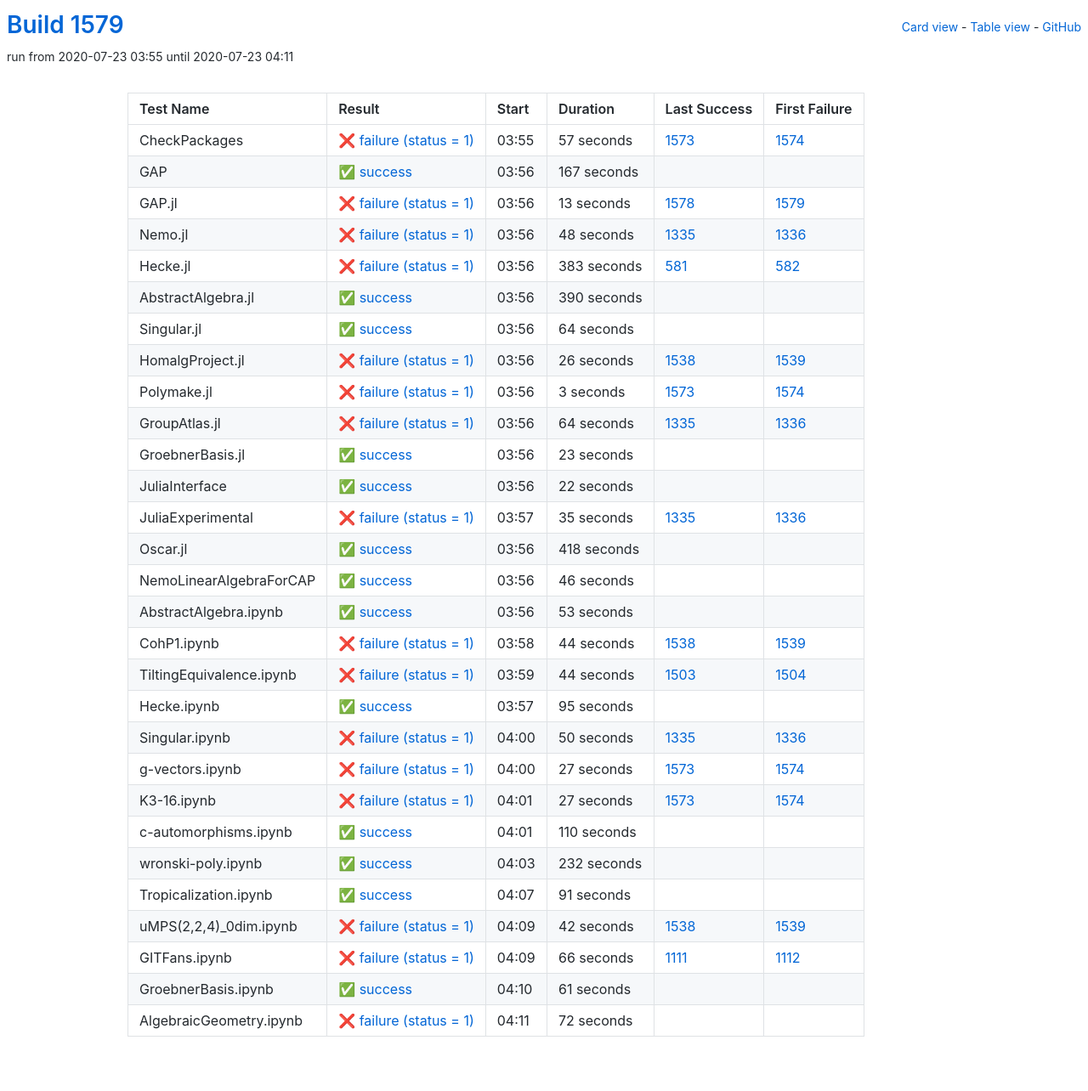
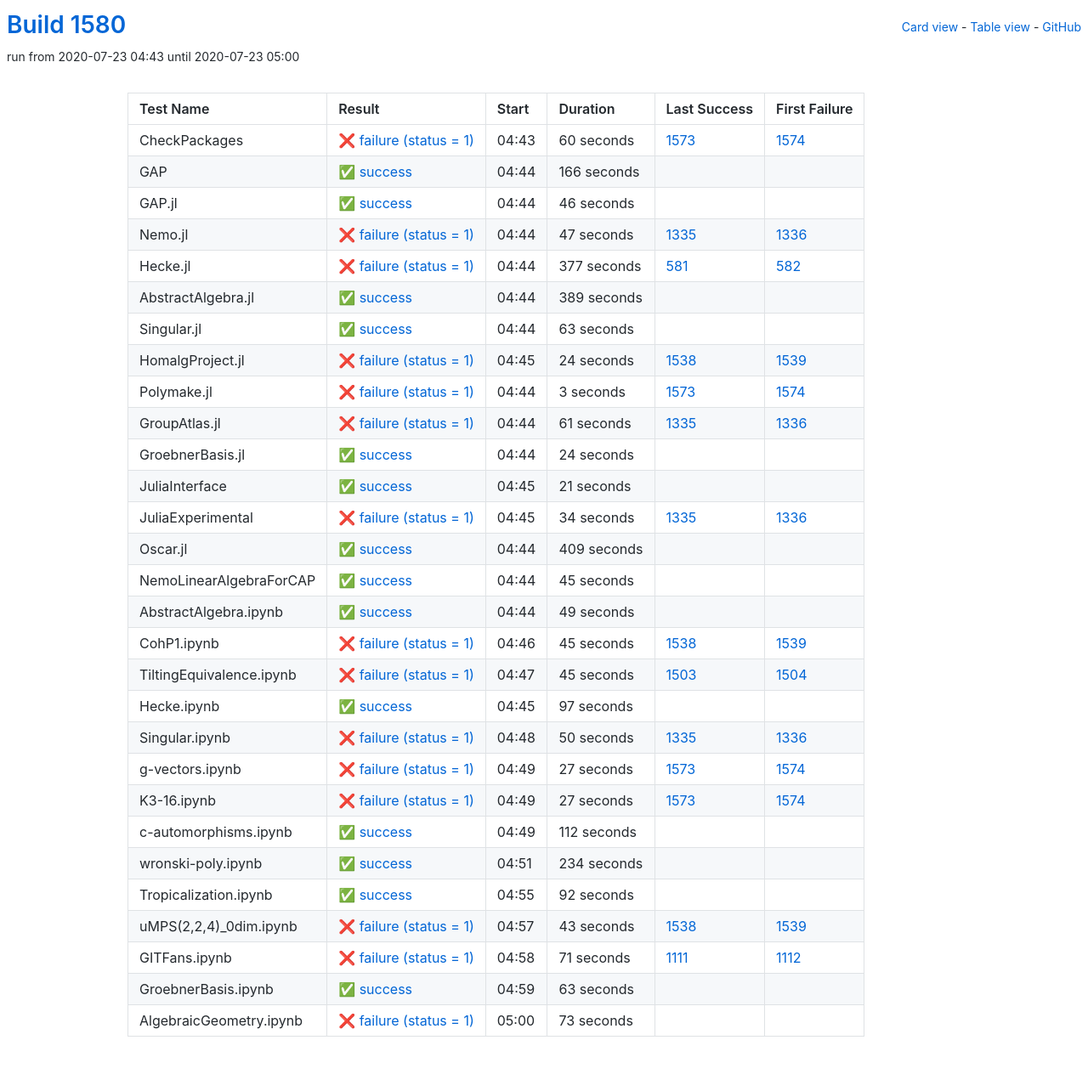
Before and after one commit to oscar-system/oscar-ci-status-1.4, a Jekyll site: the page built from table.html, in a window 1280 px wide. Shown: the whole page at 85% size. Built offline with Jekyll 4.4.1, drawn with Linux system fonts in a browser that asks for light colours.

Commit message:
Build #1580

```diff
--- a/_data/ci.yml
+++ b/_data/ci.yml
@@ -1,6 +1,6 @@
 ---
-build: 1579
-build_url: https://oscarci.mathematik.uni-kl.de/job/oscar-julia-1.4/1579/
+build: 1580
+build_url: https://oscarci.mathematik.uni-kl.de/job/oscar-julia-1.4/1580/
 job: oscar-julia-1.4
 organization: oscar-system
 repo: oscar-ci-status-1.4
@@ -8,104 +8,104 @@ repourl: https://github.com/oscar-system/oscar-ci-status-1.4
 tests:
 - name: CheckPackages
   id: checkpackages
-  log: https://oscarci.mathematik.uni-kl.de/job/oscar-julia-1.4/1579/artifact/logs/build-1579/CheckPackages.log
-  start: 2020-07-23 03:55
+  log: https://oscarci.mathematik.uni-kl.de/job/oscar-julia-1.4/1580/artifact/logs/build-1580/CheckPackages.log
+  start: 2020-07-23 04:43
   success: false
   exitcode: 1
   status: failure
-  duration: 57
+  duration: 60
   last_success: 1573
   last_success_url: https://oscarci.mathematik.uni-kl.de/job/oscar-julia-1.4/1573/
   first_failure: 1574
   first_failure_url: https://oscarci.mathematik.uni-kl.de/job/oscar-julia-1.4/1574/
 - name: GAP
   id: gap
-  log: https://oscarci.mathematik.uni-kl.de/job/oscar-julia-1.4/1579/artifact/logs/build-1579/GAP.log
-  start: 2020-07-23 03:56
+  log: https://oscarci.mathematik.uni-kl.de/job/oscar-julia-1.4/1580/artifact/logs/build-1580/GAP.log
+  start: 2020-07-23 04:44
   success: true
   exitcode: 0
   status: success
-  duration: 167
+  duration: 166
   last_success: false
   last_success_url:
   first_failure: false
   first_failure_url:
 - name: GAP.jl
   id: gap-jl
-  log: https://oscarci.mathematik.uni-kl.de/job/oscar-julia-1.4/1579/artifact/logs/build-1579/GAP.jl.log
-  start: 2020-07-23 03:56
+  log: https://oscarci.mathematik.uni-kl.de/job/oscar-julia-1.4/1580/artifact/logs/build-1580/GAP.jl.log
+  start: 2020-07-23 04:44
+  success: true
+  exitcode: 0
+  status: success
+  duration: 46
+  last_success: false
+  last_success_url:
+  first_failure: false
+  first_failure_url:
+- name: Nemo.jl
+  id: nemo-jl
+  log: https://oscarci.mathematik.uni-kl.de/job/oscar-julia-1.4/1580/artifact/logs/build-1580/Nemo.jl.log
+  start: 2020-07-23 04:44
   success: false
   exitcode: 1
   status: failure
-  duration: 13
-  last_success: 1578
-  last_success_url: https://oscarci.mathematik.uni-kl.de/job/oscar-julia-1.4/1578/
-  first_failure: 1579
-  first_failure_url: https://oscarci.mathematik.uni-kl.de/job/oscar-julia-1.4/1579/
-- name: Nemo.jl
-  id: nemo-jl
-  log: https://oscarci.mathematik.uni-kl.de/job/oscar-julia-1.4/1579/artifact/logs/build-1579/Nemo.jl.log
-  start: 2020-07-23 03:56
-  success: false
-  exitcode: 1
-  status: failure
-  duration: 48
+  duration: 47
   last_success: 1335
   last_success_url: https://oscarci.mathematik.uni-kl.de/job/oscar-julia-1.4/1335/
   first_failure: 1336
   first_failure_url: https://oscarci.mathematik.uni-kl.de/job/oscar-julia-1.4/1336/
 - name: Hecke.jl
   id: hecke-jl
-  log: https://oscarci.mathematik.uni-kl.de/job/oscar-julia-1.4/1579/artifact/logs/build-1579/Hecke.jl.log
-  start: 2020-07-23 03:56
+  log: https://oscarci.mathematik.uni-kl.de/job/oscar-julia-1.4/1580/artifact/logs/build-1580/Hecke.jl.log
+  start: 2020-07-23 04:44
   success: false
   exitcode: 1
   status: failure
-  duration: 383
+  duration: 377
   last_success: 581
   last_success_url: https://oscarci.mathematik.uni-kl.de/job/oscar-julia-1.4/581/
   first_failure: 582
   first_failure_url: https://oscarci.mathematik.uni-kl.de/job/oscar-julia-1.4/582/
 - name: AbstractAlgebra.jl
   id: abstractalgebra-jl
-  log: https://oscarci.mathematik.uni-kl.de/job/oscar-julia-1.4/1579/artifact/logs/build-1579/AbstractAlgebra.jl.log
-  start: 2020-07-23 03:56
+  log: https://oscarci.mathematik.uni-kl.de/job/oscar-julia-1.4/1580/artifact/logs/build-1580/AbstractAlgebra.jl.log
+  start: 2020-07-23 04:44
   success: true
   exitcode: 0
   status: success
-  duration: 390
+  duration: 389
   last_success: false
   last_success_url:
   first_failure: false
   first_failure_url:
 - name: Singular.jl
   id: singular-jl
-  log: https://oscarci.mathematik.uni-kl.de/job/oscar-julia-1.4/1579/artifact/logs/build-1579/Singular.jl.log
-  start: 2020-07-23 03:56
+  log: https://oscarci.mathematik.uni-kl.de/job/oscar-julia-1.4/1580/artifact/logs/build-1580/Singular.jl.log
+  start: 2020-07-23 04:44
   success: true
   exitcode: 0
   status: success
-  duration: 64
+  duration: 63
   last_success: false
   last_success_url:
   first_failure: false
   first_failure_url:
 - name: HomalgProject.jl
   id: homalgproject-jl
-  log: https://oscarci.mathematik.uni-kl.de/job/oscar-julia-1.4/1579/artifact/logs/build-1579/HomalgProject.jl.log
-  start: 2020-07-23 03:56
+  log: https://oscarci.mathematik.uni-kl.de/job/oscar-julia-1.4/1580/artifact/logs/build-1580/HomalgProject.jl.log
+  start: 2020-07-23 04:45
   success: false
   exitcode: 1
   status: failure
-  duration: 26
+  duration: 24
   last_success: 1538
   last_success_url: https://oscarci.mathematik.uni-kl.de/job/oscar-julia-1.4/1538/
   first_failure: 1539
   first_failure_url: https://oscarci.mathematik.uni-kl.de/job/oscar-julia-1.4/1539/
 - name: Polymake.jl
   id: polymake-jl
-  log: https://oscarci.mathematik.uni-kl.de/job/oscar-julia-1.4/1579/artifact/logs/build-1579/Polymake.jl.log
-  start: 2020-07-23 03:56
+  log: https://oscarci.mathematik.uni-kl.de/job/oscar-julia-1.4/1580/artifact/logs/build-1580/Polymake.jl.log
+  start: 2020-07-23 04:44
   success: false
   exitcode: 1
   status: failure
@@ -116,128 +116,128 @@ tests:
   first_failure_url: https://oscarci.mathematik.uni-kl.de/job/oscar-julia-1.4/1574/
 - name: GroupAtlas.jl
   id: groupatlas-jl
-  log: https://oscarci.mathematik.uni-kl.de/job/oscar-julia-1.4/1579/artifact/logs/build-1579/GroupAtlas.jl.log
-  start: 2020-07-23 03:56
+  log: https://oscarci.mathematik.uni-kl.de/job/oscar-julia-1.4/1580/artifact/logs/build-1580/GroupAtlas.jl.log
+  start: 2020-07-23 04:44
   success: false
   exitcode: 1
   status: failure
-  duration: 64
+  duration: 61
   last_success: 1335
   last_success_url: https://oscarci.mathematik.uni-kl.de/job/oscar-julia-1.4/1335/
   first_failure: 1336
   first_failure_url: https://oscarci.mathematik.uni-kl.de/job/oscar-julia-1.4/1336/
 - name: GroebnerBasis.jl
   id: groebnerbasis-jl
-  log: https://oscarci.mathematik.uni-kl.de/job/oscar-julia-1.4/1579/artifact/logs/build-1579/GroebnerBasis.jl.log
-  start: 2020-07-23 03:56
+  log: https://oscarci.mathematik.uni-kl.de/job/oscar-julia-1.4/1580/artifact/logs/build-1580/GroebnerBasis.jl.log
+  start: 2020-07-23 04:44
   success: true
   exitcode: 0
   status: success
-  duration: 23
+  duration: 24
   last_success: false
   last_success_url:
   first_failure: false
   first_failure_url:
 - name: JuliaInterface
   id: juliainterface
-  log: https://oscarci.mathematik.uni-kl.de/job/oscar-julia-1.4/1579/artifact/logs/build-1579/JuliaInterface.log
-  start: 2020-07-23 03:56
+  log: https://oscarci.mathematik.uni-kl.de/job/oscar-julia-1.4/1580/artifact/logs/build-1580/JuliaInterface.log
+  start: 2020-07-23 04:45
   success: true
   exitcode: 0
   status: success
-  duration: 22
+  duration: 21
   last_success: false
   last_success_url:
   first_failure: false
   first_failure_url:
 - name: JuliaExperimental
   id: juliaexperimental
-  log: https://oscarci.mathematik.uni-kl.de/job/oscar-julia-1.4/1579/artifact/logs/build-1579/JuliaExperimental.log
-  start: 2020-07-23 03:57
+  log: https://oscarci.mathematik.uni-kl.de/job/oscar-julia-1.4/1580/artifact/logs/build-1580/JuliaExperimental.log
+  start: 2020-07-23 04:45
   success: false
   exitcode: 1
   status: failure
-  duration: 35
+  duration: 34
   last_success: 1335
   last_success_url: https://oscarci.mathematik.uni-kl.de/job/oscar-julia-1.4/1335/
   first_failure: 1336
   first_failure_url: https://oscarci.mathematik.uni-kl.de/job/oscar-julia-1.4/1336/
 - name: Oscar.jl
   id: oscar-jl
-  log: https://oscarci.mathematik.uni-kl.de/job/oscar-julia-1.4/1579/artifact/logs/build-1579/Oscar.jl.log
-  start: 2020-07-23 03:56
+  log: https://oscarci.mathematik.uni-kl.de/job/oscar-julia-1.4/1580/artifact/logs/build-1580/Oscar.jl.log
+  start: 2020-07-23 04:44
   success: true
   exitcode: 0
   status: success
-  duration: 418
+  duration: 409
   last_success: false
   last_success_url:
   first_failure: false
   first_failure_url:
 - name: NemoLinearAlgebraForCAP
   id: nemolinearalgebraforcap
-  log: https://oscarci.mathematik.uni-kl.de/job/oscar-julia-1.4/1579/artifact/logs/build-1579/NemoLinearAlgebraForCAP.log
-  start: 2020-07-23 03:56
+  log: https://oscarci.mathematik.uni-kl.de/job/oscar-julia-1.4/1580/artifact/logs/build-1580/NemoLinearAlgebraForCAP.log
+  start: 2020-07-23 04:44
   success: true
   exitcode: 0
   status: success
-  duration: 46
+  duration: 45
   last_success: false
   last_success_url:
   first_failure: false
   first_failure_url:
 - name: AbstractAlgebra.ipynb
   id: abstractalgebra-ipynb
-  log: https://oscarci.mathematik.uni-kl.de/job/oscar-julia-1.4/1579/artifact/logs/build-1579/AbstractAlgebra.ipynb.log
-  start: 2020-07-23 03:56
+  log: https://oscarci.mathematik.uni-kl.de/job/oscar-julia-1.4/1580/artifact/logs/build-1580/AbstractAlgebra.ipynb.log
+  start: 2020-07-23 04:44
   success: true
   exitcode: 0
   status: success
-  duration: 53
+  duration: 49
   last_success: false
   last_success_url:
   first_failure: false
   first_failure_url:
 - name: CohP1.ipynb
   id: cohp1-ipynb
-  log: https://oscarci.mathematik.uni-kl.de/job/oscar-julia-1.4/1579/artifact/logs/build-1579/CohP1.ipynb.log
-  start: 2020-07-23 03:58
+  log: https://oscarci.mathematik.uni-kl.de/job/oscar-julia-1.4/1580/artifact/logs/build-1580/CohP1.ipynb.log
+  start: 2020-07-23 04:46
   success: false
   exitcode: 1
   status: failure
-  duration: 44
+  duration: 45
   last_success: 1538
   last_success_url: https://oscarci.mathematik.uni-kl.de/job/oscar-julia-1.4/1538/
   first_failure: 1539
   first_failure_url: https://oscarci.mathematik.uni-kl.de/job/oscar-julia-1.4/1539/
 - name: TiltingEquivalence.ipynb
   id: tiltingequivalence-ipynb
-  log: https://oscarci.mathematik.uni-kl.de/job/oscar-julia-1.4/1579/artifact/logs/build-1579/TiltingEquivalence.ipynb.log
-  start: 2020-07-23 03:59
+  log: https://oscarci.mathematik.uni-kl.de/job/oscar-julia-1.4/1580/artifact/logs/build-1580/TiltingEquivalence.ipynb.log
+  start: 2020-07-23 04:47
   success: false
   exitcode: 1
   status: failure
-  duration: 44
+  duration: 45
   last_success: 1503
   last_success_url: https://oscarci.mathematik.uni-kl.de/job/oscar-julia-1.4/1503/
   first_failure: 1504
   first_failure_url: https://oscarci.mathematik.uni-kl.de/job/oscar-julia-1.4/1504/
 - name: Hecke.ipynb
   id: hecke-ipynb
-  log: https://oscarci.mathematik.uni-kl.de/job/oscar-julia-1.4/1579/artifact/logs/build-1579/Hecke.ipynb.log
-  start: 2020-07-23 03:57
+  log: https://oscarci.mathematik.uni-kl.de/job/oscar-julia-1.4/1580/artifact/logs/build-1580/Hecke.ipynb.log
+  start: 2020-07-23 04:45
   success: true
   exitcode: 0
   status: success
-  duration: 95
+  duration: 97
   last_success: false
   last_success_url:
   first_failure: false
   first_failure_url:
 - name: Singular.ipynb
   id: singular-ipynb
-  log: https://oscarci.mathematik.uni-kl.de/job/oscar-julia-1.4/1579/artifact/logs/build-1579/Singular.ipynb.log
-  start: 2020-07-23 04:00
+  log: https://oscarci.mathematik.uni-kl.de/job/oscar-julia-1.4/1580/artifact/logs/build-1580/Singular.ipynb.log
+  start: 2020-07-23 04:48
   success: false
   exitcode: 1
   status: failure
@@ -248,8 +248,8 @@ tests:
   first_failure_url: https://oscarci.mathematik.uni-kl.de/job/oscar-julia-1.4/1336/
 - name: g-vectors.ipynb
   id: g-vectors-ipynb
-  log: https://oscarci.mathematik.uni-kl.de/job/oscar-julia-1.4/1579/artifact/logs/build-1579/g-vectors.ipynb.log
-  start: 2020-07-23 04:00
+  log: https://oscarci.mathematik.uni-kl.de/job/oscar-julia-1.4/1580/artifact/logs/build-1580/g-vectors.ipynb.log
+  start: 2020-07-23 04:49
   success: false
   exitcode: 1
   status: failure
@@ -260,8 +260,8 @@ tests:
   first_failure_url: https://oscarci.mathematik.uni-kl.de/job/oscar-julia-1.4/1574/
 - name: K3-16.ipynb
   id: k3-16-ipynb
-  log: https://oscarci.mathematik.uni-kl.de/job/oscar-julia-1.4/1579/artifact/logs/build-1579/K3-16.ipynb.log
-  start: 2020-07-23 04:01
+  log: https://oscarci.mathematik.uni-kl.de/job/oscar-julia-1.4/1580/artifact/logs/build-1580/K3-16.ipynb.log
+  start: 2020-07-23 04:49
   success: false
   exitcode: 1
   status: failure
@@ -272,84 +272,84 @@ tests:
   first_failure_url: https://oscarci.mathematik.uni-kl.de/job/oscar-julia-1.4/1574/
 - name: c-automorphisms.ipynb
   id: c-automorphisms-ipynb
-  log: https://oscarci.mathematik.uni-kl.de/job/oscar-julia-1.4/1579/artifact/logs/build-1579/c-automorphisms.ipynb.log
-  start: 2020-07-23 04:01
+  log: https://oscarci.mathematik.uni-kl.de/job/oscar-julia-1.4/1580/artifact/logs/build-1580/c-automorphisms.ipynb.log
+  start: 2020-07-23 04:49
   success: true
   exitcode: 0
   status: success
-  duration: 110
+  duration: 112
   last_success: false
   last_success_url:
   first_failure: false
   first_failure_url:
 - name: wronski-poly.ipynb
   id: wronski-poly-ipynb
-  log: https://oscarci.mathematik.uni-kl.de/job/oscar-julia-1.4/1579/artifact/logs/build-1579/wronski-poly.ipynb.log
-  start: 2020-07-23 04:03
+  log: https://oscarci.mathematik.uni-kl.de/job/oscar-julia-1.4/1580/artifact/logs/build-1580/wronski-poly.ipynb.log
+  start: 2020-07-23 04:51
   success: true
   exitcode: 0
   status: success
-  duration: 232
+  duration: 234
   last_success: false
   last_success_url:
   first_failure: false
   first_failure_url:
 - name: Tropicalization.ipynb
   id: tropicalization-ipynb
-  log: https://oscarci.mathematik.uni-kl.de/job/oscar-julia-1.4/1579/artifact/logs/build-1579/Tropicalization.ipynb.log
-  start: 2020-07-23 04:07
+  log: https://oscarci.mathematik.uni-kl.de/job/oscar-julia-1.4/1580/artifact/logs/build-1580/Tropicalization.ipynb.log
+  start: 2020-07-23 04:55
   success: true
   exitcode: 0
   status: success
-  duration: 91
+  duration: 92
   last_success: false
   last_success_url:
   first_failure: false
   first_failure_url:
 - name: uMPS(2,2,4)_0dim.ipynb
   id: umps-2-2-4-0dim-ipynb
-  log: https://oscarci.mathematik.uni-kl.de/job/oscar-julia-1.4/1579/artifact/logs/build-1579/uMPS-2-2-4-_0dim.ipynb.log
-  start: 2020-07-23 04:09
+  log: https://oscarci.mathematik.uni-kl.de/job/oscar-julia-1.4/1580/artifact/logs/build-1580/uMPS-2-2-4-_0dim.ipynb.log
+  start: 2020-07-23 04:57
   success: false
   exitcode: 1
   status: failure
-  duration: 42
+  duration: 43
   last_success: 1538
   last_success_url: https://oscarci.mathematik.uni-kl.de/job/oscar-julia-1.4/1538/
   first_failure: 1539
   first_failure_url: https://oscarci.mathematik.uni-kl.de/job/oscar-julia-1.4/1539/
 - name: GITFans.ipynb
   id: gitfans-ipynb
-  log: https://oscarci.mathematik.uni-kl.de/job/oscar-julia-1.4/1579/artifact/logs/build-1579/GITFans.ipynb.log
-  start: 2020-07-23 04:09
+  log: https://oscarci.mathematik.uni-kl.de/job/oscar-julia-1.4/1580/artifact/logs/build-1580/GITFans.ipynb.log
+  start: 2020-07-23 04:58
   success: false
   exitcode: 1
   status: failure
-  duration: 66
+  duration: 71
   last_success: 1111
   last_success_url: https://oscarci.mathematik.uni-kl.de/job/oscar-julia-1.4/1111/
   first_failure: 1112
   first_failure_url: https://oscarci.mathematik.uni-kl.de/job/oscar-julia-1.4/1112/
 - name: GroebnerBasis.ipynb
   id: groebnerbasis-ipynb
-  log: https://oscarci.mathematik.uni-kl.de/job/oscar-julia-1.4/1579/artifact/logs/build-1579/GroebnerBasis.ipynb.log
-  start: 2020-07-23 04:10
+  log: https://oscarci.mathematik.uni-kl.de/job/oscar-julia-1.4/1580/artifact/logs/build-1580/GroebnerBasis.ipynb.log
+  start: 2020-07-23 04:59
   success: true
   exitcode: 0
   status: success
-  duration: 61
+  duration: 63
   last_success: false
   last_success_url:
   first_failure: false
   first_failure_url:
 - name: AlgebraicGeometry.ipynb
   id: algebraicgeometry-ipynb
-  log: https://oscarci.mathematik.uni-kl.de/job/oscar-julia-1.4/1579/artifact/logs/build-1579/AlgebraicGeometry.ipynb.log
-  start: 2020-07-23 04:11
+  log: https://oscarci.mathematik.uni-kl.de/job/oscar-julia-1.4/1580/artifact/logs/build-1580/AlgebraicGeometry.ipynb.log
+  start: 2020-07-23 05:00
   success: false
   exitcode: 1
   status: failure
-  duration: 72
+  duration: 73
   last_success: false
   last_success_url:
   first_failure: false
```
Also changed, not shown: README.md.
